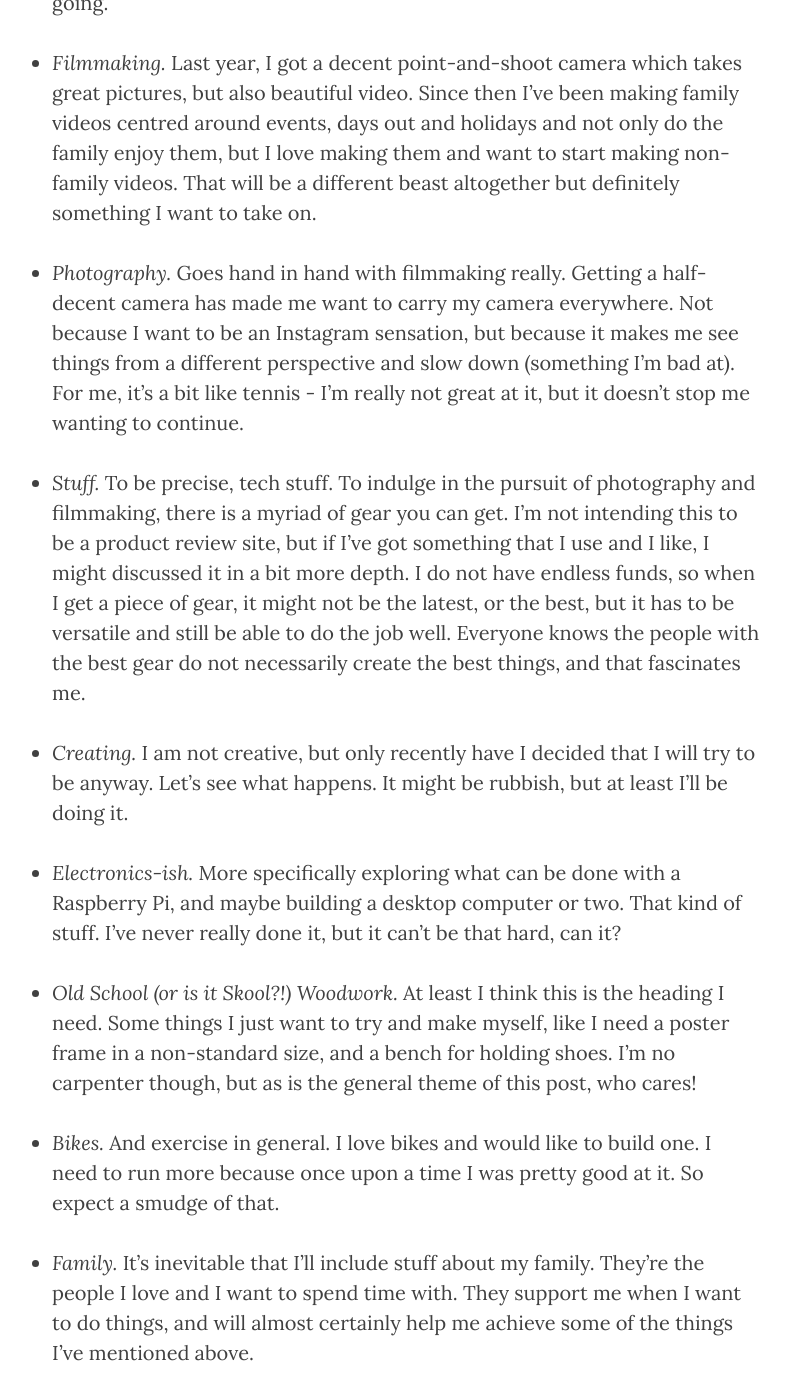
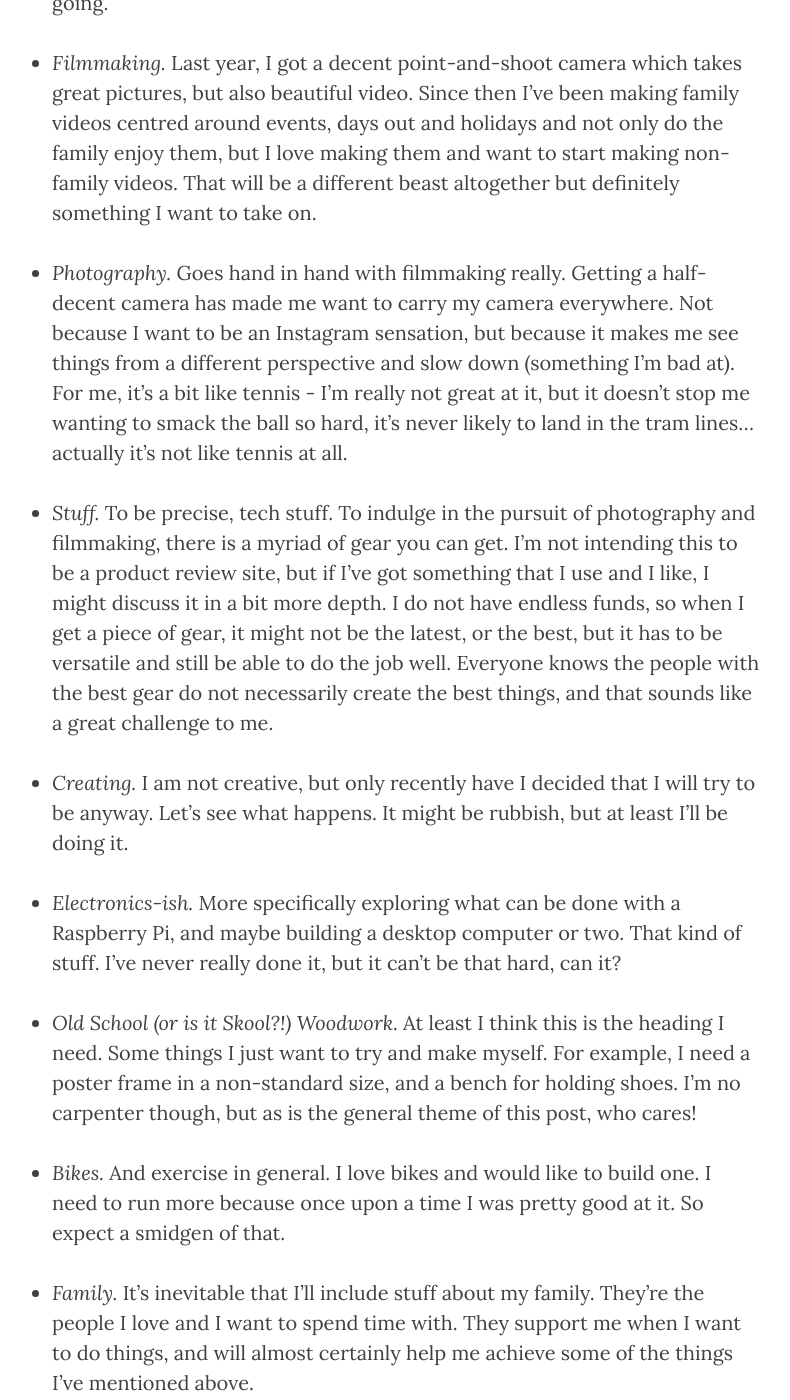
Before and after one commit to dawsneyland/formerdland, a Jekyll site: the page built from _posts/2016-02-10-subject-matters.md, in a window 1280 px wide and 1400 px high, scrolled down 811 px. Shown: the whole window, without its empty margins (253-1043 px from the left). Built offline with Jekyll 4.4.1, drawn with Linux system fonts in a browser that asks for light colours; nearby versions of some CDN libraries; some of the changed text lies outside the part shown.

Commit message:
Update 2016-02-10-subject-matters.md
Typos

```diff
--- a/_posts/2016-02-10-subject-matters.md
+++ b/_posts/2016-02-10-subject-matters.md
@@ -7,23 +7,23 @@
 header-img: "img/DSC04616.JPG"
 ---
 
-Post number one was short, post number two was rambling on about where to start, and now on to post number three. No more stalling: this is the stuff I want to cover in this Blog.
+Post number one was short, post number two was rambling on about where to start, and now on to post number three. No more stalling! This is the stuff I want to cover in this Blog.
 
 * *The Blog!* Ok, I'm cheating a bit, but as mentioned in the previous post, this is new to me and one of the things I'm interested in is starting a Blog and having an online presence, so periodically I will talk about how things are going.
 
 * *Filmmaking.* Last year, I got a decent point-and-shoot camera which takes great pictures, but also beautiful video. Since then I've been making family videos centred around events, days out and holidays and not only do the family enjoy them, but I love making them and want to start making non-family videos. That will be a different beast altogether but definitely something I want to take on.
 
-* *Photography.* Goes hand in hand with filmmaking really. Getting a half-decent camera has made me want to carry my camera everywhere. Not because I want to be an Instagram sensation, but because it makes me see things from a different perspective and slow down (something I'm bad at). For me, it's a bit like tennis - I'm really not great at it, but it doesn't stop me wanting to continue.
+* *Photography.* Goes hand in hand with filmmaking really. Getting a half-decent camera has made me want to carry my camera everywhere. Not because I want to be an Instagram sensation, but because it makes me see things from a different perspective and slow down (something I'm bad at). For me, it's a bit like tennis - I'm really not great at it, but it doesn't stop me wanting to smack the ball so hard, it's never likely to land in the tram lines... actually it's not like tennis at all.
 
-* *Stuff.* To be precise, tech stuff. To indulge in the pursuit of photography and filmmaking, there is a myriad of gear you can get. I'm not intending this to be a product review site, but if I've got something that I use and I like, I might discussed it in a bit more depth. I do not have endless funds, so when I get a piece of gear, it might not be the latest, or the best, but it has to be versatile and still be able to do the job well. Everyone knows the people with the best gear do not necessarily create the best things, and that fascinates me.
+* *Stuff.* To be precise, tech stuff. To indulge in the pursuit of photography and filmmaking, there is a myriad of gear you can get. I'm not intending this to be a product review site, but if I've got something that I use and I like, I might discuss it in a bit more depth. I do not have endless funds, so when I get a piece of gear, it might not be the latest, or the best, but it has to be versatile and still be able to do the job well. Everyone knows the people with the best gear do not necessarily create the best things, and that sounds like a great challenge to me.
 
 * *Creating.* I am not creative, but only recently have I decided that I will try to be anyway. Let's see what happens. It might be rubbish, but at least I'll be doing it.
 
 * *Electronics-ish.* More specifically exploring what can be done with a Raspberry Pi, and maybe building a desktop computer or two. That kind of stuff. I've never really done it, but it can't be that hard, can it?
 
-* *Old School (or is it Skool?!) Woodwork.* At least I think this is the heading I need. Some things I just want to try and make myself, like I need a poster frame in a non-standard size, and a bench for holding shoes. I'm no carpenter though, but as is the general theme of this post, who cares!
+* *Old School (or is it Skool?!) Woodwork.* At least I think this is the heading I need. Some things I just want to try and make myself. For example, I need a poster frame in a non-standard size, and a bench for holding shoes. I'm no carpenter though, but as is the general theme of this post, who cares!
 
-* *Bikes.* And exercise in general. I love bikes and would like to build one. I need to run more because once upon a time I was pretty good at it. So expect a smudge of that.
+* *Bikes.* And exercise in general. I love bikes and would like to build one. I need to run more because once upon a time I was pretty good at it. So expect a  smidgen of that.
 
 * *Family.* It's inevitable that I'll include stuff about my family. They're the people I love and I want to spend time with. They support me when I want to do things, and will almost certainly help me achieve some of the things I've mentioned above.
 
```
